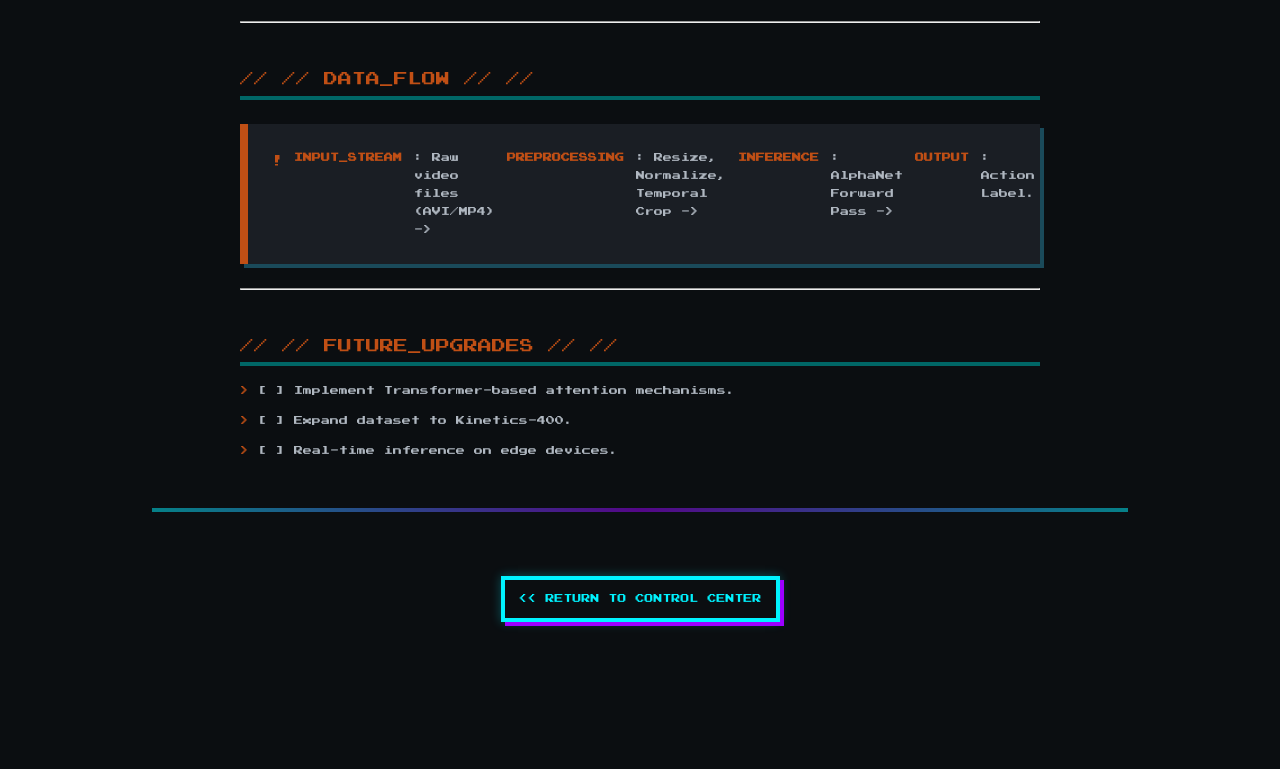
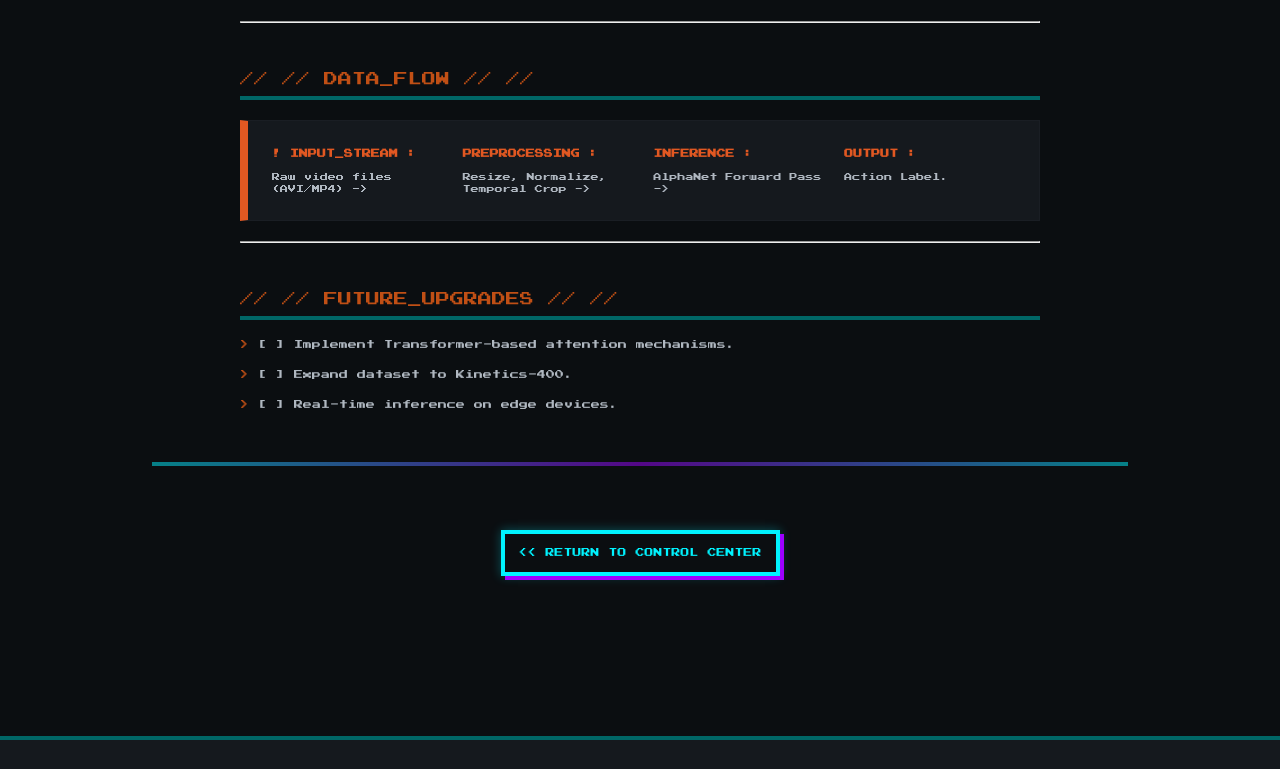
Before and after one commit to frankyemm/portfolio, an Astro site: page /projects/alphanet in a window 1280 px wide. Shown: the part 1556-2325 px from the top of the page. Built offline with nearby package versions, Linux system fonts and the light colour scheme; Astro itself is replaced by a stand-in of ours.

Commit message:
fix: title

```diff
--- a/src/content/projects/alphanet.md
+++ b/src/content/projects/alphanet.md
@@ -51,7 +51,27 @@ graph TD
 
 ## // DATA_FLOW //
 
-> **INPUT_STREAM**: Raw video files (AVI/MP4) -> **PREPROCESSING**: Resize, Normalize, Temporal Crop -> **INFERENCE**: AlphaNet Forward Pass -> **OUTPUT**: Action Label.
+<div class="data-flow-box">
+  <div class="data-flow-item">
+    <span class="data-flow-label">! INPUT_STREAM :</span>
+    <span class="data-flow-value">Raw video files (AVI/MP4) -></span>
+  </div>
+
+  <div class="data-flow-item">
+    <span class="data-flow-label">PREPROCESSING :</span>
+    <span class="data-flow-value">Resize, Normalize, Temporal Crop -></span>
+  </div>
+
+  <div class="data-flow-item">
+    <span class="data-flow-label">INFERENCE :</span>
+    <span class="data-flow-value">AlphaNet Forward Pass -></span>
+  </div>
+
+  <div class="data-flow-item">
+    <span class="data-flow-label">OUTPUT :</span>
+    <span class="data-flow-value">Action Label.</span>
+  </div>
+</div>
 
 ---
 
--- a/src/styles/global.css
+++ b/src/styles/global.css
@@ -1258,3 +1258,45 @@ li {
     display: inline-block;
   }
 }
+
+/* Estilo para el Diagrama de Flujo de Datos */
+.data-flow-box {
+  background: #15191E; /* Color similar al de tu imagen */
+  border-left: 8px solid #E25822; /* El "palito" naranja grueso */
+  border-top: 1px solid #1A1E24;
+  border-right: 1px solid #1A1E24;
+  border-bottom: 1px solid #1A1E24;
+  padding: 24px;
+  margin: 20px 0;
+  font-family: var(--font-pixel);
+  display: grid;
+  /* Creamos 4 columnas iguales */
+  grid-template-columns: repeat(4, 1fr);
+  gap: 20px;
+}
+
+.data-flow-item {
+  display: flex;
+  flex-direction: column;
+  gap: 8px;
+}
+
+.data-flow-label {
+  color: #E25822; /* Color naranja de los títulos */
+  font-size: 9px;
+  font-weight: bold;
+  text-transform: uppercase;
+}
+
+.data-flow-value {
+  color: #B0B8C1; /* Color gris claro para el contenido */
+  font-size: 8px;
+  line-height: 1.6;
+}
+
+/* Responsivo: en móvil se ponen uno debajo del otro */
+@media (max-width: 768px) {
+  .data-flow-box {
+    grid-template-columns: 1fr;
+  }
+}
```
